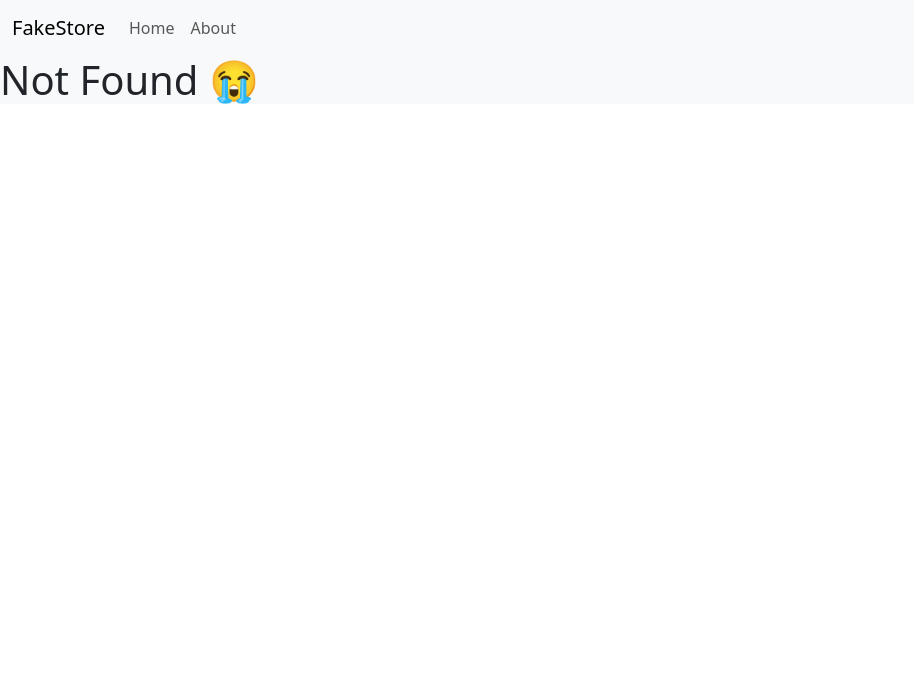
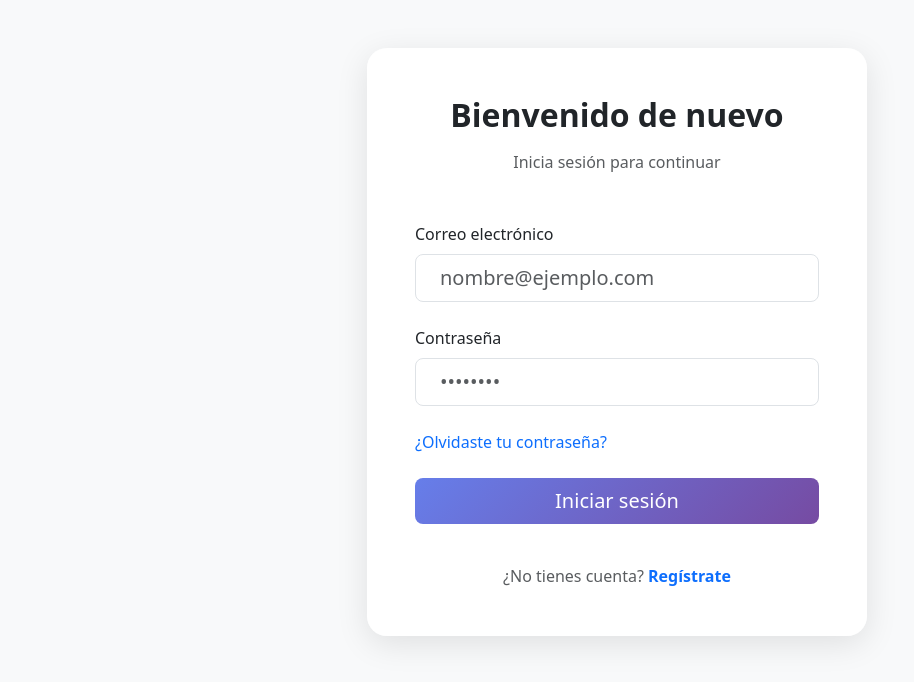
Before and after one commit to mentorrolling/effect-app-web5, a React (Vite) app: page /login in a window 1280 px wide. Before the commit this address had no page. Shown: the top 682 px of the page, without its empty margins (0-914 px from the left). Built offline with nearby package versions, Linux system fonts and the light colour scheme.

Commit message:
Rutas protegidas y login

```diff
--- a/package.json
+++ b/package.json
@@ -13,6 +13,7 @@
     "bootstrap": "^5.3.3",
     "react": "^19.0.0",
     "react-dom": "^19.0.0",
+    "react-hook-form": "^7.55.0",
     "react-router-dom": "^7.4.1"
   },
   "devDependencies": {
--- a/src/App.jsx
+++ b/src/App.jsx
@@ -1,20 +1,23 @@
 import { BrowserRouter, Routes, Route } from "react-router-dom";
-import HomeScreen from "./pages/HomeScreen";
-import AboutScreen from "./pages/AboutScreen";
-import NotFoundScreen from "./pages/NotFoundScreen";
-import NavBarApp from "./components/NavBarApp";
-import ProductScreen from "./pages/ProductScreen";
+
+import LoginScreen from "./pages/LoginScreen";
+import PrincipalRoutes from "./routes/PrincipalRoutes";
+import ProtectedRoutes from "./routes/ProtectedRoutes";
 
 const App = () => {
   return (
-    <div className="bg-light">
+    <div className="bg-light vh-100">
       <BrowserRouter>
-        <NavBarApp />
         <Routes>
-          <Route path="/" element={<HomeScreen />} />
-          <Route path="/about" element={<AboutScreen />} />
-          <Route path="/product/:id" element={<ProductScreen />} />
-          <Route path="*" element={<NotFoundScreen />} />
+          <Route
+            path="/*"
+            element={
+              <ProtectedRoutes>
+                <PrincipalRoutes />
+              </ProtectedRoutes>
+            }
+          />
+          <Route path="/login" element={<LoginScreen />} />
         </Routes>
       </BrowserRouter>
     </div>
--- a/src/components/CardProduct.jsx
+++ b/src/components/CardProduct.jsx
@@ -7,7 +7,7 @@ const CardProduct = (props) => {
   const { image, title, id } = props.product;
   return (
     <div className="col">
-      <Link to={`/product/${id}`}>
+      <Link className="card-link" to={`/product/${id}`}>
         <div className="card h-100">
           <img src={image} className="card-img-top card-image" alt={title} />
           <div className="card-body">
--- a/src/components/FakeStoreApp.jsx
+++ b/src/components/FakeStoreApp.jsx
@@ -58,11 +58,15 @@ const FakeStoreApp = () => {
         </div>
       </div>
 
-      <div className="row row-cols-1 row-cols-md-3 row-cols-lg-4 g-4">
-        {currentProducts.map((product) => (
-          <CardProduct key={product.id} product={product} />
-        ))}
-      </div>
+      {currentProducts.length > 0 ? (
+        <div className="row row-cols-1 row-cols-md-3 row-cols-lg-4 g-4">
+          {currentProducts.map((product) => (
+            <CardProduct key={product.id} product={product} />
+          ))}
+        </div>
+      ) : (
+        <h3>Cargando productos...</h3>
+      )}
     </div>
   );
 };
--- a/src/components/NavBarApp.jsx
+++ b/src/components/NavBarApp.jsx
@@ -42,6 +42,11 @@ const NavBarApp = () => {
                 About
               </NavLink>
             </li>
+            <li className="nav-item">
+              <Link className="nav-link" to="/login">
+                Cerrar sesión
+              </Link>
+            </li>
           </ul>
         </div>
       </div>
--- a/src/helpers/apiFake.js
+++ b/src/helpers/apiFake.js
@@ -7,4 +7,11 @@ const getProducts = async () => {
   return data;
 };
 
-export { getProducts };
+const getProductId = async (id) => {
+  const resp = await fetch(url + "/" + id);
+  const data = await resp.json();
+
+  return data;
+};
+
+export { getProducts, getProductId };
--- a/src/index.css
+++ b/src/index.css
@@ -4,6 +4,45 @@
   padding: 10px;
 }
 
+.card-link {
+  text-decoration: none;
+}
+
 .nav-rolling {
   text-decoration: underline;
 }
+
+/* login  */
+.login-container {
+  background: rgba(255, 255, 255, 0.95);
+  border-radius: 20px;
+  box-shadow: 0 8px 32px rgba(0, 0, 0, 0.1);
+  overflow: hidden;
+  width: 100%;
+  max-width: 500px;
+}
+
+.form-control:focus {
+  border-color: #764ba2;
+  box-shadow: 0 0 0 0.25rem rgba(118, 75, 162, 0.25);
+}
+
+.btn-custom {
+  background: linear-gradient(135deg, #667eea, #764ba2);
+  border: none;
+  color: white;
+  transition: all 0.3s ease;
+}
+
+.btn-custom:hover {
+  transform: translateY(-2px);
+  box-shadow: 0 5px 15px rgba(0, 0, 0, 0.2);
+}
+
+.input-icon {
+  position: absolute;
+  right: 15px;
+  top: 50%;
+  transform: translateY(-50%);
+  color: #667eea;
+}
--- /dev/null
+++ b/src/pages/LoginScreen.jsx
@@ -0,0 +1,102 @@
+import React, { useEffect } from "react";
+import { useForm } from "react-hook-form";
+import { useNavigate } from "react-router-dom";
+
+const LoginScreen = () => {
+  const navigate = useNavigate();
+
+  const {
+    register,
+    handleSubmit,
+    reset,
+    setFocus,
+    formState: { errors },
+  } = useForm();
+
+  useEffect(() => {
+    localStorage.removeItem("user");
+  }, []);
+
+  const logIn = (datos) => {
+    localStorage.setItem("user", JSON.stringify(datos));
+    reset();
+    setFocus("correo");
+    navigate("/");
+  };
+
+  return (
+    <div className="container">
+      <div className="row justify-content-center pt-5">
+        <div className="col-md-8 col-lg-6">
+          <div className="login-container p-5">
+            <div className="text-center mb-5">
+              <h2 className="fw-bold mb-3">Bienvenido de nuevo</h2>
+              <p className="text-muted">Inicia sesión para continuar</p>
+            </div>
+
+            <form onSubmit={handleSubmit(logIn)}>
+              <div className="mb-4 position-relative">
+                <label className="form-label">Correo electrónico</label>
+                <input
+                  type="email"
+                  className="form-control form-control-lg ps-4"
+                  {...register("correo", {
+                    required: true,
+                  })}
+                  placeholder="nombre@ejemplo.com"
+                />
+                {errors.correo && (
+                  <p role="alert" className="text-danger">
+                    El campo es obligatorio
+                  </p>
+                )}
+                <i className="bi bi-envelope-fill input-icon"></i>
+              </div>
+
+              <div className="mb-4 position-relative">
+                <label className="form-label">Contraseña</label>
+                <input
+                  type="password"
+                  className="form-control form-control-lg ps-4"
+                  {...register("password", { required: true })}
+                  placeholder="••••••••"
+                />
+                {errors.password && (
+                  <p role="alert" className="text-danger">
+                    El campo es obligatorio
+                  </p>
+                )}
+                <i className="bi bi-lock-fill input-icon"></i>
+              </div>
+
+              <div className="d-flex justify-content-between align-items-center mb-4">
+                <a href="#" className="text-decoration-none text-purple">
+                  ¿Olvidaste tu contraseña?
+                </a>
+              </div>
+
+              <button
+                type="submit"
+                className="btn btn-custom btn-lg w-100 mb-3"
+              >
+                Iniciar sesión
+              </button>
+
+              <div className="text-center mt-4">
+                <span className="text-muted">¿No tienes cuenta? </span>
+                <a
+                  href="#"
+                  className="text-decoration-none text-purple fw-bold"
+                >
+                  Regístrate
+                </a>
+              </div>
+            </form>
+          </div>
+        </div>
+      </div>
+    </div>
+  );
+};
+
+export default LoginScreen;
--- a/src/pages/ProductScreen.jsx
+++ b/src/pages/ProductScreen.jsx
@@ -1,12 +1,54 @@
-import React from "react";
+import React, { useEffect, useState } from "react";
 import { useParams } from "react-router-dom";
+import { getProductId } from "../helpers/apiFake";
 
 const ProductScreen = () => {
   const { id } = useParams();
-  console.log(id);
+  const [product, setProduct] = useState(null);
+
+  useEffect(() => {
+    getProductId(id).then((response) => setProduct(response));
+  }, []);
+
   return (
-    <div>
-      <h1>Product Screen</h1>
+    <div className="container">
+      <div className="row py-5">
+        <div className="col">
+          <h1>Detalle de producto</h1>
+        </div>
+      </div>
+      <div className="row">
+        <div className="col">
+          {product ? (
+            <div className="card mb-3">
+              <div className="row g-0">
+                <div className="col-md-4 d-flex justify-content-center align-items-center ">
+                  <img
+                    src={product.image}
+                    className="img-fluid rounded-start p-2 card-image"
+                    alt={product.title}
+                  />
+                </div>
+                <div className="col-md-8">
+                  <div className="card-body">
+                    <h5 className="card-title">{product.title}</h5>
+                    <p className="card-text">{product.description}</p>
+                    <div className="d-flex justify-content-end">
+                      <p className="card-text fs-2">
+                        <span className="text-body-secondary">
+                          ${product.price}
+                        </span>
+                      </p>
+                    </div>
+                  </div>
+                </div>
+              </div>
+            </div>
+          ) : (
+            <h3>Cargando info...</h3>
+          )}
+        </div>
+      </div>
     </div>
   );
 };
--- /dev/null
+++ b/src/routes/PrincipalRoutes.jsx
@@ -0,0 +1,23 @@
+import React from "react";
+import { Routes, Route } from "react-router-dom";
+import HomeScreen from "../pages/HomeScreen";
+import AboutScreen from "../pages/AboutScreen";
+import ProductScreen from "../pages/ProductScreen";
+import NotFoundScreen from "../pages/NotFoundScreen";
+import NavBarApp from "../components/NavBarApp";
+
+const PrincipalRoutes = () => {
+  return (
+    <>
+      <NavBarApp />
+      <Routes>
+        <Route path="/" element={<HomeScreen />} />
+        <Route path="/about" element={<AboutScreen />} />
+        <Route path="/product/:id" element={<ProductScreen />} />
+        <Route path="*" element={<NotFoundScreen />} />
+      </Routes>
+    </>
+  );
+};
+
+export default PrincipalRoutes;
--- /dev/null
+++ b/src/routes/ProtectedRoutes.jsx
@@ -0,0 +1,14 @@
+import React from "react";
+import { Navigate } from "react-router-dom";
+
+const ProtectedRoutes = ({ children }) => {
+  const user = JSON.parse(localStorage.getItem("user")) || null;
+
+  if (user) {
+    return children;
+  } else {
+    return <Navigate to="/login" />;
+  }
+};
+
+export default ProtectedRoutes;
```
Also changed, not shown: 1 other file (tests, documents, lock files or other folders).
